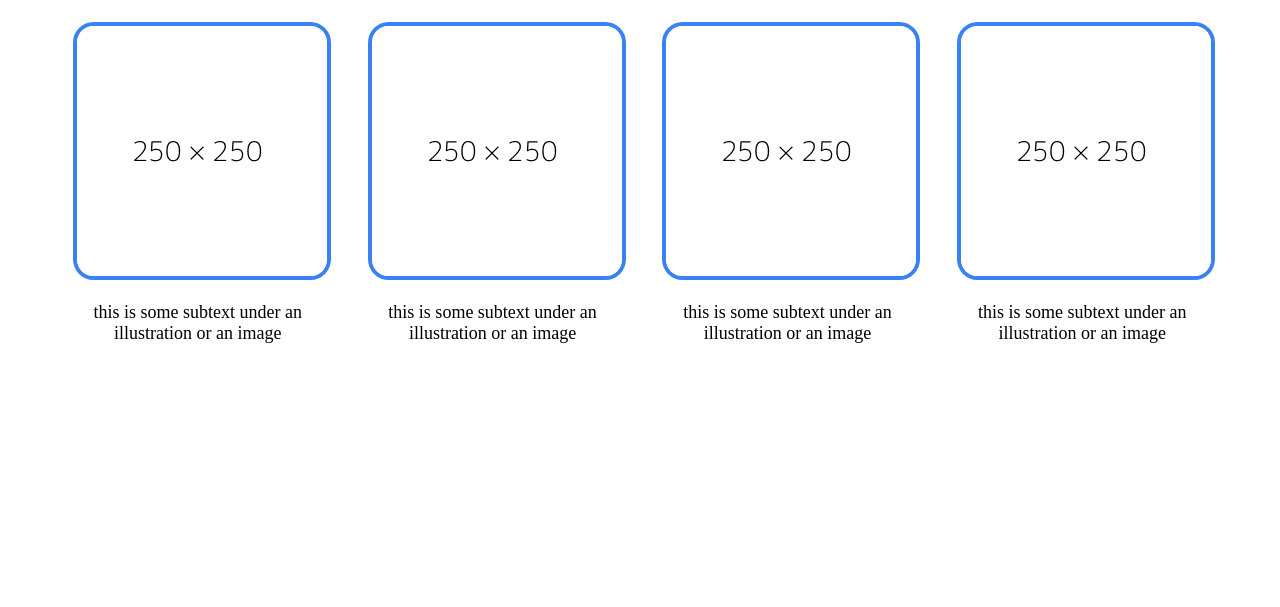
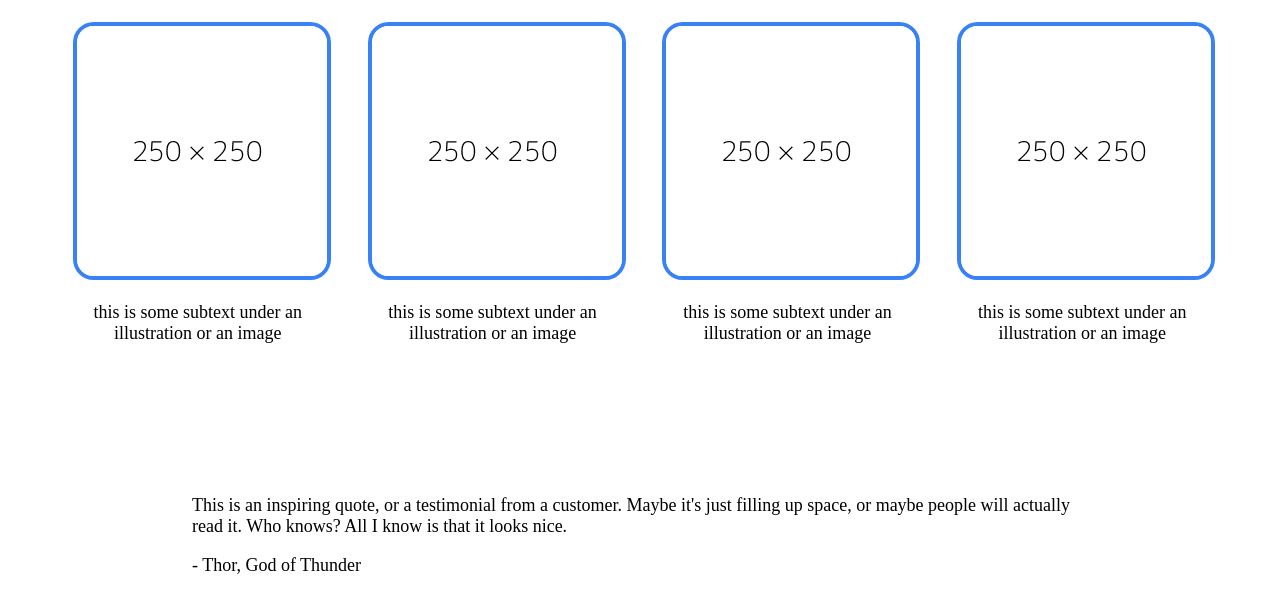
Before and after one commit to Galin-Dermendjiev/landing-page-project, a plain HTML site: page index.html in a window 1280 px wide. Shown: the part 687-1294 px from the top of the page. Before the commit the page ends 1151 px from the top, so only its background shows below. Drawn offline with Linux system fonts and the light colour scheme.

Commit message:
Add section three html

```diff
--- a/index.html
+++ b/index.html
@@ -63,6 +63,13 @@
         </div>
 
     </section>
+
+    <section class="section-tree">
+        <div class="container">
+            <p>This is an inspiring quote, or a testimonial from a customer. Maybe it's just filling up space, or maybe people will actually read it. Who knows? All I know is that it looks nice.</p>
+            <p>- Thor, God of Thunder</p>
+        </div>
+    </section>
 </body>
 
 </html>
```
